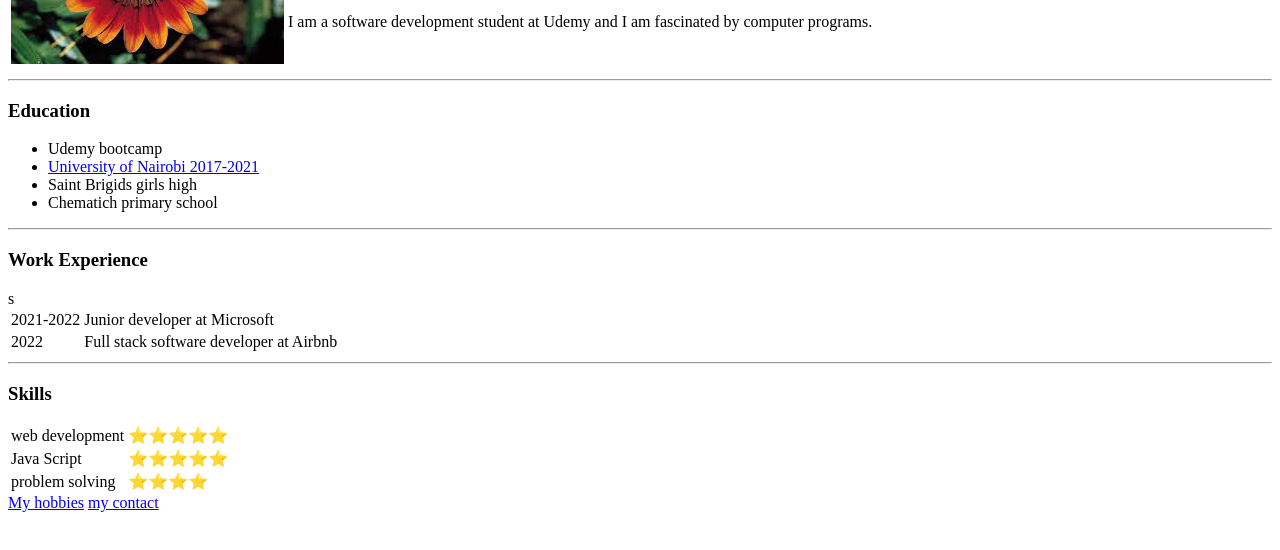
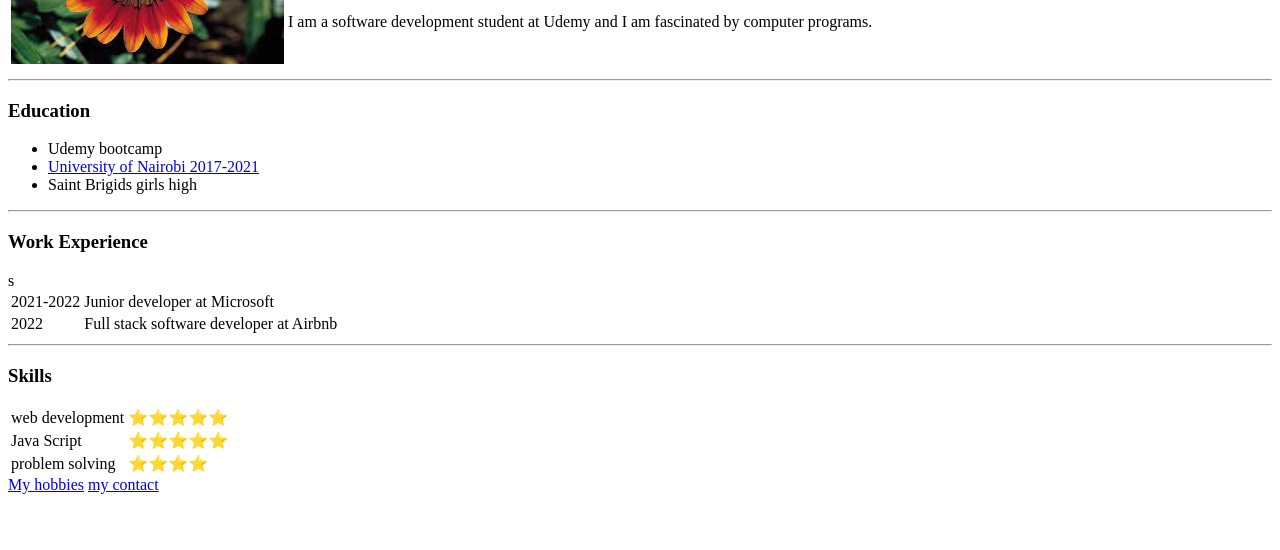
Before and after one commit to Zamzamke/cv, a plain HTML site: page index.html in a window 1280 px wide. Shown: the part 132-682 px from the top of the page. Drawn offline with Linux system fonts and the light colour scheme.

Commit message:
Update index.html

```diff
--- a/index.html
+++ b/index.html
@@ -24,7 +24,6 @@
         <li>Udemy bootcamp</li>
        <li><a href="https://www.uonbi.ac.ke/">University of Nairobi 2017-2021</a></li>
        <li>Saint Brigids girls high</li>
-        <li>Chematich primary school</li>
     </ul>
     <hr>
     <h3>Work Experience</h3>
```
